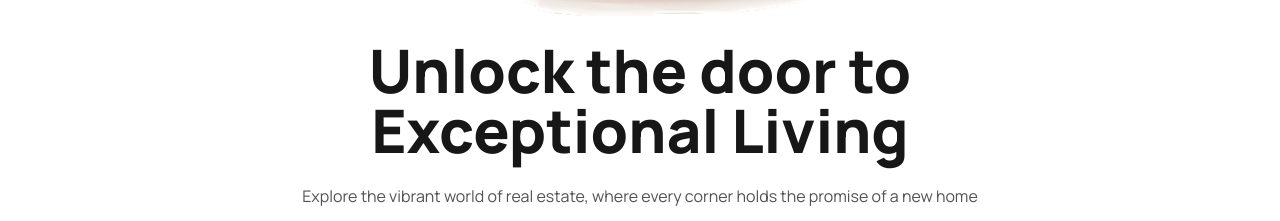
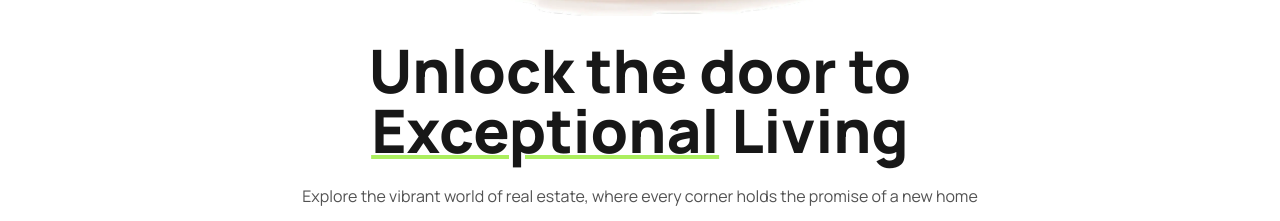
Before and after one commit to nayeembn008/Module_16_assignment, a plain HTML site: page index.html in a window 1280 px wide. Shown: the part 521-742 px from the top of the page. Drawn offline with nearby package versions, Linux system fonts and the light colour scheme.

Commit message:
finalize

```diff
--- a/index.html
+++ b/index.html
@@ -134,7 +134,11 @@
         <h1
           class="text-neutral-900 font-extrabold text-3xl md:text-4xl lg:text-6xl mb-5 lg:mb-6 md:w-2/3 mx-auto"
         >
-          Unlock the door to Exceptional Living
+          Unlock the door to <br /><span
+            class="underline decoration-4 decoration-rinterio-primary-base"
+            >Exceptional</span
+          >
+          Living
         </h1>
         <p class="text-neutral-600 mb-4 lg:mb-8 md:w-11/12 leading-6">
           Explore the vibrant world of real estate, where every corner holds the
```
